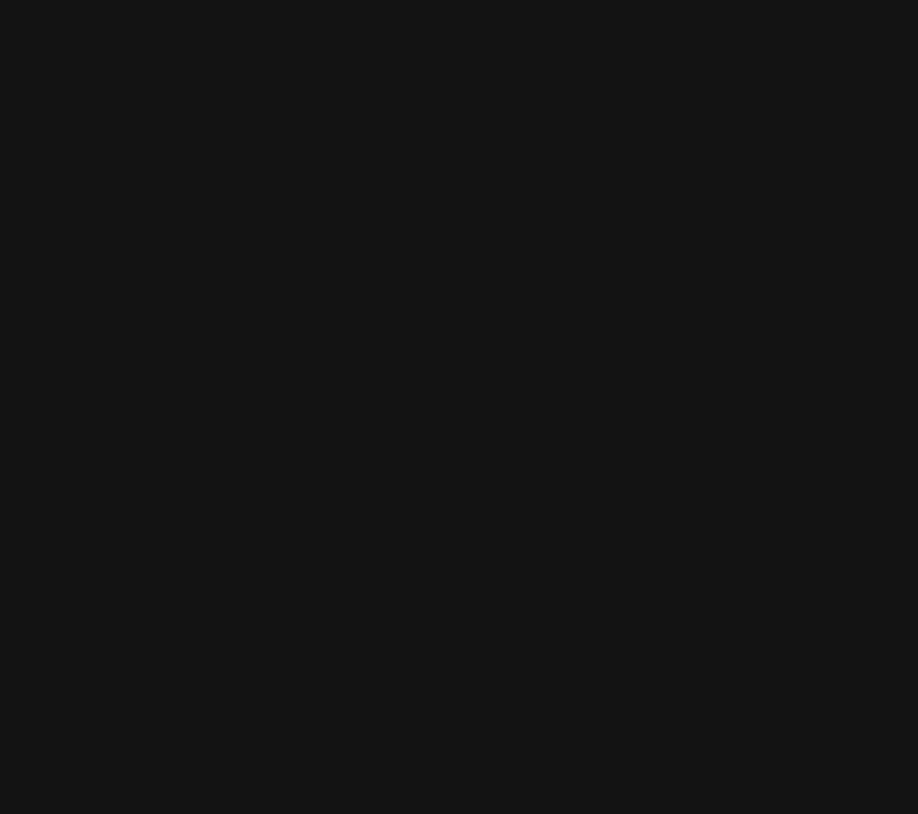
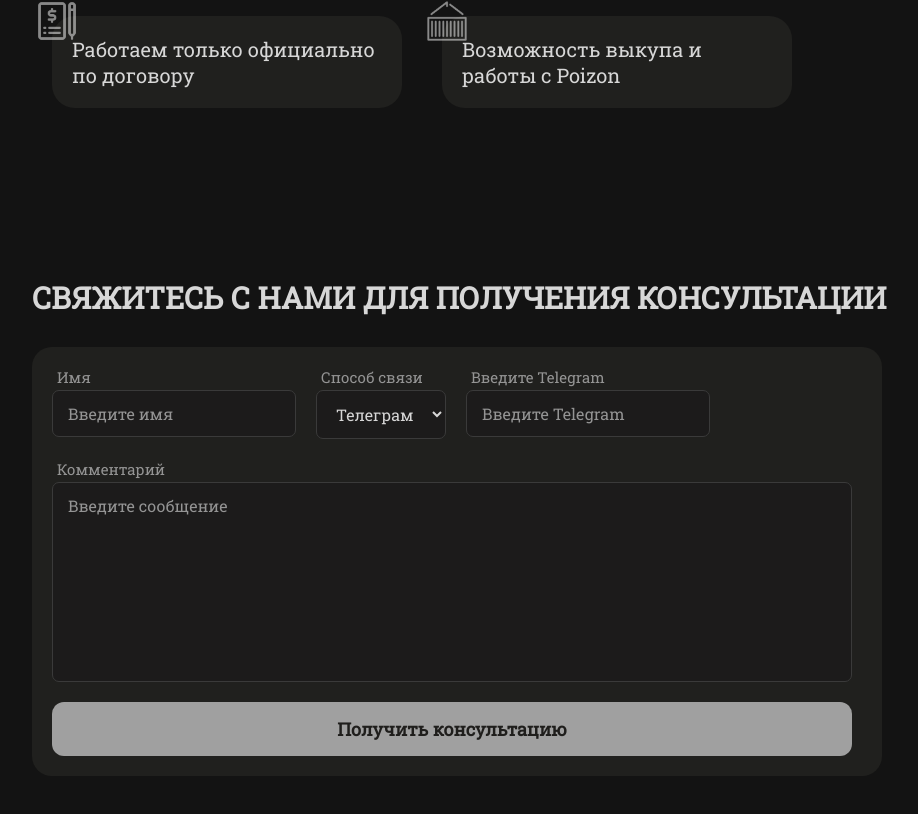
Before and after one commit to Reckfy/CONTAINER, a Next.js app: page / in a window 1280 px wide. Shown: the part 1580-2394 px from the top of the page, without its empty margins (68-986 px from the left). Before the commit the page ends 1700 px from the top, so only its background shows below. Built offline with nearby package versions, Linux system fonts and the light colour scheme.

Commit message:
added connector

```diff
--- /dev/null
+++ b/app/components/Connect.jsx
@@ -0,0 +1,69 @@
+"use client";
+import React, { useState } from 'react';
+import '../../styles/connect.scss';
+
+export default function Connect() {
+  const [contactMethod, setContactMethod] = useState('telegram');
+  const [name, setName] = useState('');
+  const [contactValue, setContactValue] = useState('');
+  const [comment, setComment] = useState('');
+
+  return (
+    <form className="connect">
+      <div className="row">
+        <label>Имя</label>
+        <input
+          type="text"
+          placeholder="Введите имя"
+          value={name}
+          onChange={e => setName(e.target.value)}
+        />
+      </div>
+
+      <div className="row">
+        <label>Способ связи</label>
+        <select
+          value={contactMethod}
+          onChange={e => setContactMethod(e.target.value)}
+        >
+          <option value="telegram">Телеграм</option>
+          <option value="email">Email</option>
+          <option value="phone">Телефон</option>
+        </select>
+      </div>
+
+      <div className="row">
+        <label>
+          {contactMethod === 'telegram' && 'Введите Telegram'}
+          {contactMethod === 'email' && 'Введите Email'}
+          {contactMethod === 'phone' && 'Введите номер'}
+        </label>
+        <input
+          type="text"
+          placeholder={
+            contactMethod === 'telegram'
+              ? 'Введите Telegram'
+              : contactMethod === 'email'
+              ? 'Введите Email'
+              : 'Введите номер'
+          }
+          value={contactValue}
+          onChange={e => setContactValue(e.target.value)}
+        />
+      </div>
+
+      <div className="row">
+        <label>Комментарий</label>
+        <textarea
+          placeholder="Введите сообщение"
+          value={comment}
+          onChange={e => setComment(e.target.value)}
+        />
+      </div>
+
+      <button type="submit" className="submitBtn">
+        Получить консультацию
+      </button>
+    </form>
+  );
+}
--- a/app/page.js
+++ b/app/page.js
@@ -1,6 +1,7 @@
 import '../styles/style.scss'
 import '../styles/main.scss'
-import Header from './components/Header';
+import Header from './components/Header'
+import Connect from './components/Connect'
 
 export default function Home() {
   return (
@@ -62,6 +63,10 @@ export default function Home() {
             </div>
           </div>
         </div>
+        <div className='connector'>
+        <h2>СВЯЖИТЕСЬ С НАМИ ДЛЯ ПОЛУЧЕНИЯ КОНСУЛЬТАЦИИ</h2>
+        <Connect />
+        </div>
       </main>
     </div>
   );
--- /dev/null
+++ b/styles/connect.scss
@@ -0,0 +1,67 @@
+.connect {
+    max-width: 850px;
+    font-family: Arial, sans-serif;
+    background-color: rgb(32, 32, 30);
+    padding: 20px;
+    border-radius: 20px;
+    display: flex;
+    flex-wrap: wrap;
+  }
+
+  .row {
+    display: flex;
+    flex-direction: column;
+    margin-bottom: 20px;
+    margin-right: 20px;
+
+    label {
+        color: #949494;
+        font-size: 15px;
+      margin-bottom: 3px;
+        margin-left: 5px;
+    }
+
+    input,
+    select,
+    textarea {
+      border-radius: 7px;
+      border: 1px solid #3a3a3a;
+      background-color: #1c1b1b;
+
+      padding: 12px 15px;
+      font-size: 16px;
+      outline: none;
+      transition: border-color 0.3s ease;
+
+      &::placeholder {
+        color: #949494;
+      }
+
+      &:focus {
+        border-color: #9f9f9f;
+      }
+    }
+
+    textarea {
+      width: 800px;
+      resize: none;
+      min-height: 200px;
+    }
+  }
+
+  .submitBtn {
+    min-width: 800px;
+    padding: 15px;
+    border-radius: 12px;
+    border: none;
+    background-color: #a0a0a0;
+    color: #1f1e1c;
+    font-size: 18px;
+    font-weight: 700;
+    cursor: pointer;
+    transition: background-color 0.3s ease;
+
+    &:hover {
+      background-color: #ffffff;
+    }
+  }
--- a/styles/header.scss
+++ b/styles/header.scss
@@ -1,10 +1,11 @@
 header {
     background-color: rgb(37, 37, 37);
     display:flex;
-    align-items: center;
+    align-items: end;
     justify-content: center;
     overflow: hidden;
     position: relative;
+    height: 330px;
 
     .wagon{
         z-index: 99;
@@ -31,6 +32,7 @@ header {
             rgb(20, 20, 20) 20px
         );
         border: 2px solid black;
+        border-radius: 7px;
         z-index: 1000;
         h1 {
             opacity: 0.5;
--- a/styles/main.scss
+++ b/styles/main.scss
@@ -84,3 +84,11 @@ main {
         }
     }
 }
+
+.connector {
+    margin-top: 150px;
+    h2 {
+        font-size: 30px;
+        margin-bottom: 30px;
+    }
+}
```
